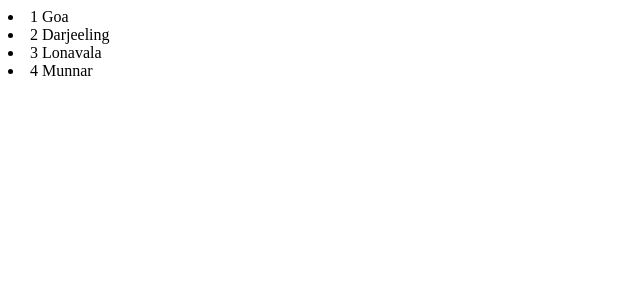
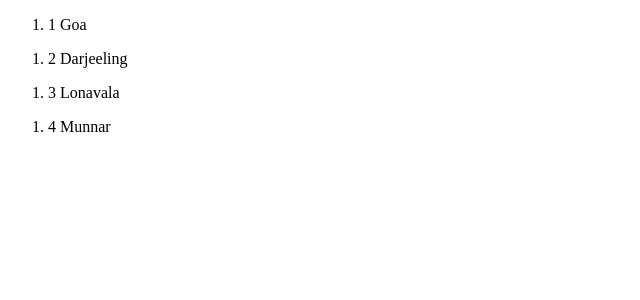
Before and after one commit to kunalgholve/React-will-you-be-my-valentine---Holiday-List-React, a React app: page / in a window 1280 px wide. Shown: the top 300 px of the page, without its empty margins (0-640 px from the left). Built offline with nearby package versions, Linux system fonts and the light colour scheme.

Commit message:
Update List.js

```diff
--- a/src/components/List.js
+++ b/src/components/List.js
@@ -1,10 +1,11 @@
 import React from "react";
 const List = ({ name, i, cnt }) => {
 
-    //console.log('data:',name);
     return (
         <>
+        <ol>
             <li key={`"location${cnt}"`}> {` ${cnt} ${name}`} </li>
+        </ol>
         </>
     );
 };
```
